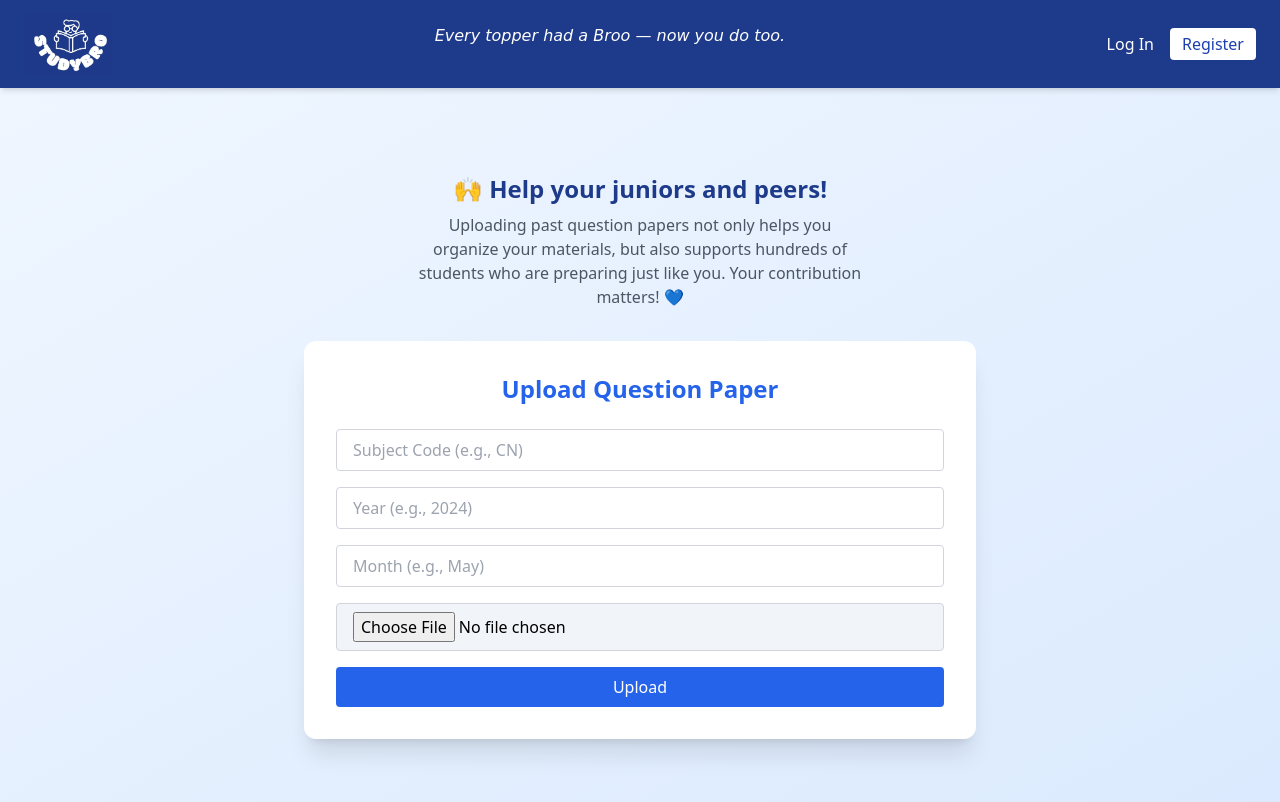
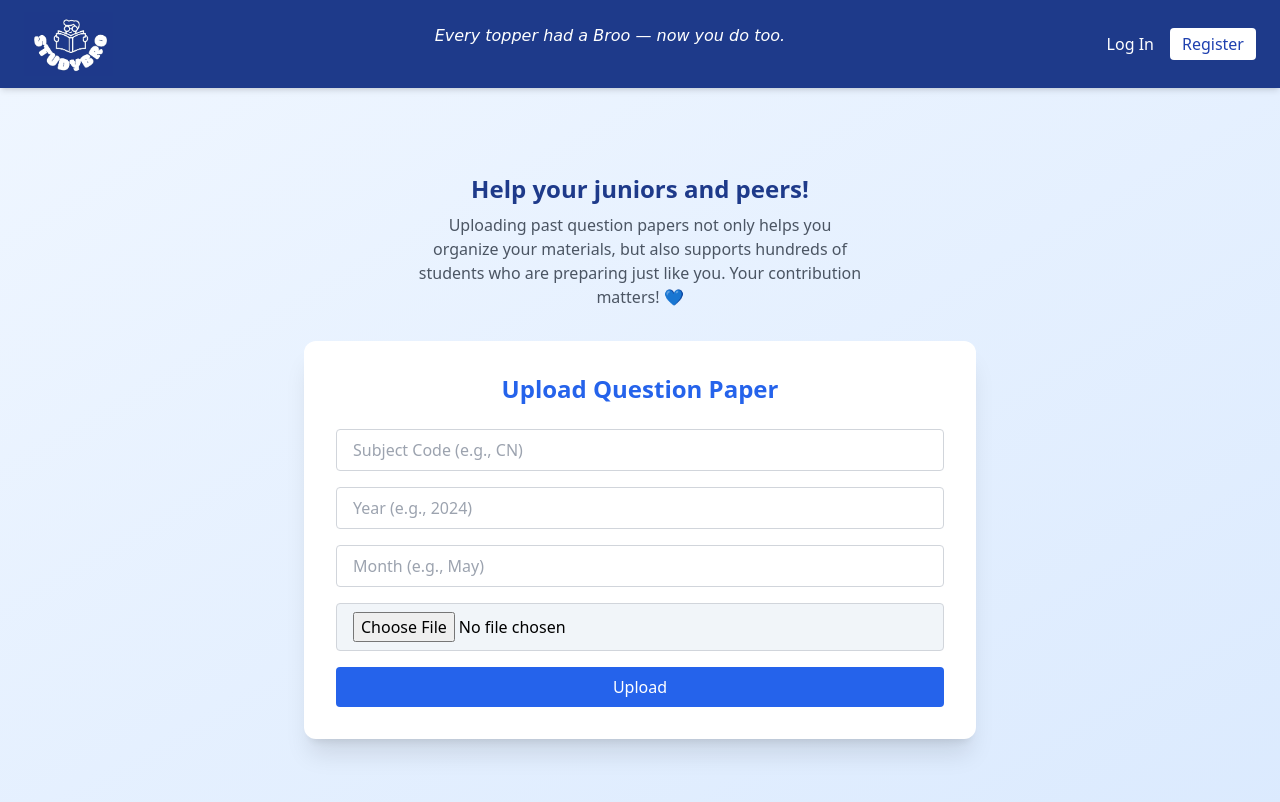
Before and after one commit to itsKoushik7/StudentAssist-Frontend, a React (Vite) app: page /upload in a window 1280 px wide. Shown: the top 802 px of the page. Built offline with nearby package versions, Linux system fonts and the light colour scheme; no server answers; the HTML template or start-up script is replaced by a standard one.

Commit message:
remove unnecessary emojis

```diff
--- a/src/pages/Profile.jsx
+++ b/src/pages/Profile.jsx
@@ -35,7 +35,7 @@ export default function Profile() {
         <div className="mt-16 flex flex-col-reverse md:flex-row items-center justify-evenly w-full max-w-6xl gap-5">
           <div className="w-full max-w-xl bg-white p-8 rounded-xl shadow-xl animate-fade-in">
             <h2 className="text-3xl font-bold text-blue-700 mb-6 text-center">
-              👤 My Profile
+              My Profile
             </h2>
             {user ? (
               <div className="space-y-4 text-gray-700 text-lg">
--- a/src/pages/UploadPaper.jsx
+++ b/src/pages/UploadPaper.jsx
@@ -56,7 +56,7 @@ export default function UploadPaper() {
       <div className="min-h-[calc(100vh-64px)] bg-gradient-to-br from-blue-50 to-blue-100 flex items-center justify-center p-6">
         <div className="w-full max-w-2xl flex flex-col items-center animate-fade-in">
           <h1 className="text-xl md:text-2xl text-center font-semibold text-primary-dark mb-2">
-            🙌 Help your juniors and peers!
+            Help your juniors and peers!
           </h1>
           <p className="text-center text-gray-600 max-w-md mb-8">
             Uploading past question papers not only helps you organize your
```
